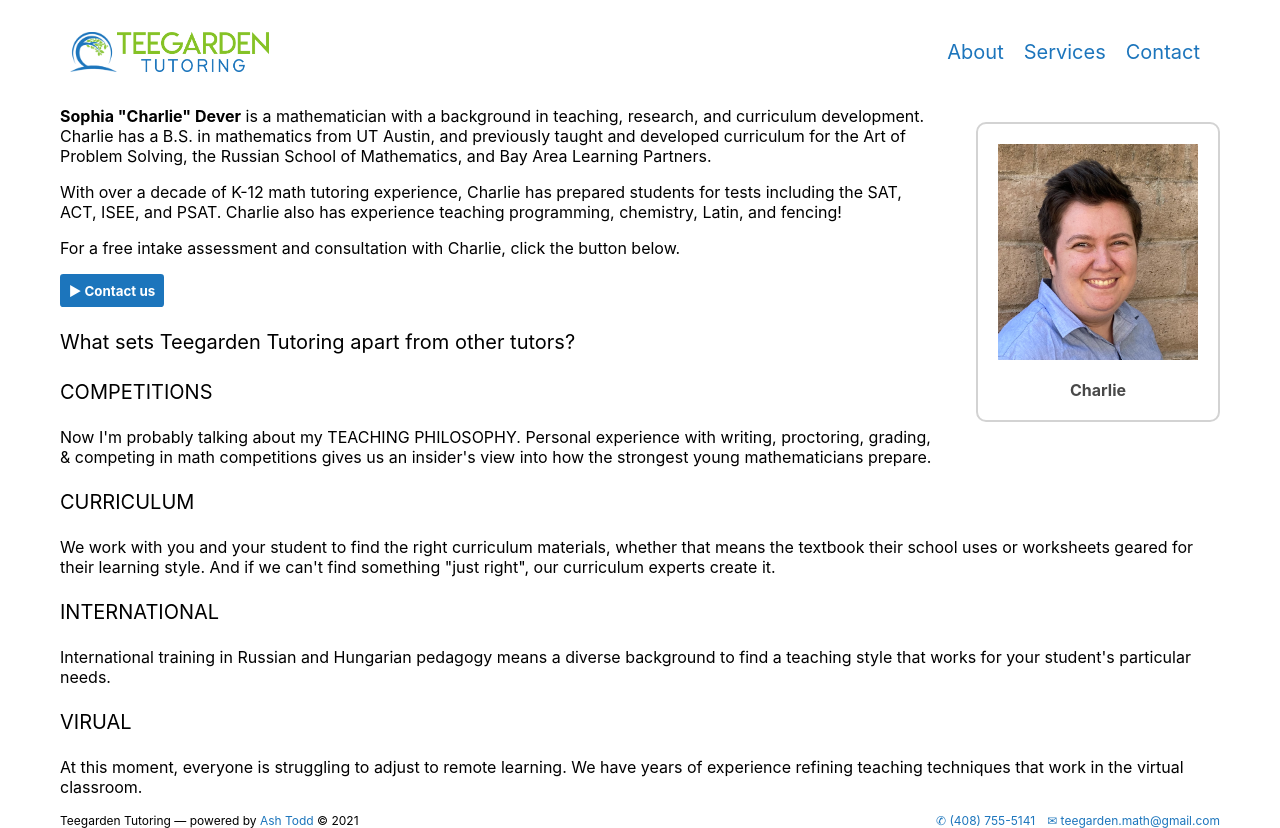
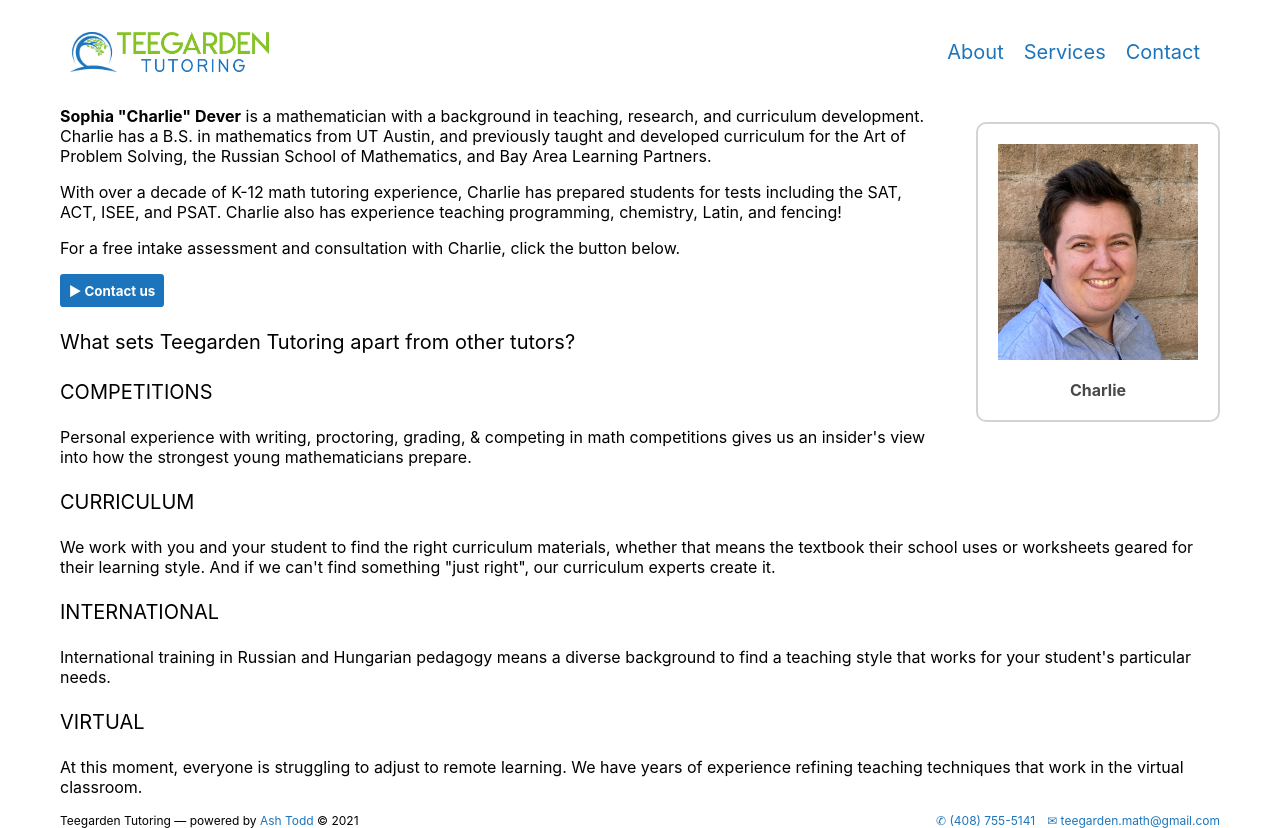
Before and after one commit to TeegardenTutoring/TeegardenTutoring.github.io, a React (Create React App) app: page /about in a window 1280 px wide. Built offline with nearby package versions, Linux system fonts and the light colour scheme.

Commit message:
corrections

```diff
--- a/src/pages/about.jsx
+++ b/src/pages/about.jsx
@@ -24,7 +24,6 @@ function About(props) {
             <p className="splash-text">What sets Teegarden Tutoring apart from other tutors?</p>
             <p className="splash-text">COMPETITIONS</p>
             <p>
-                Now I'm probably talking about my TEACHING PHILOSOPHY.
                 Personal experience with writing, proctoring, grading, &
                 competing in math competitions gives us an insider's view into how the strongest young mathematicians prepare.
             </p>
@@ -39,7 +38,7 @@ function About(props) {
             International training in Russian and Hungarian pedagogy means a diverse background to find a teaching style
             that works for your student's particular needs.
             </p>
-            <p className="splash-text">VIRUAL</p>
+            <p className="splash-text">VIRTUAL</p>
             <p>
             At this moment, everyone is struggling to adjust to remote learning. We have years of experience
             refining teaching techniques that work in the virtual classroom.
```
